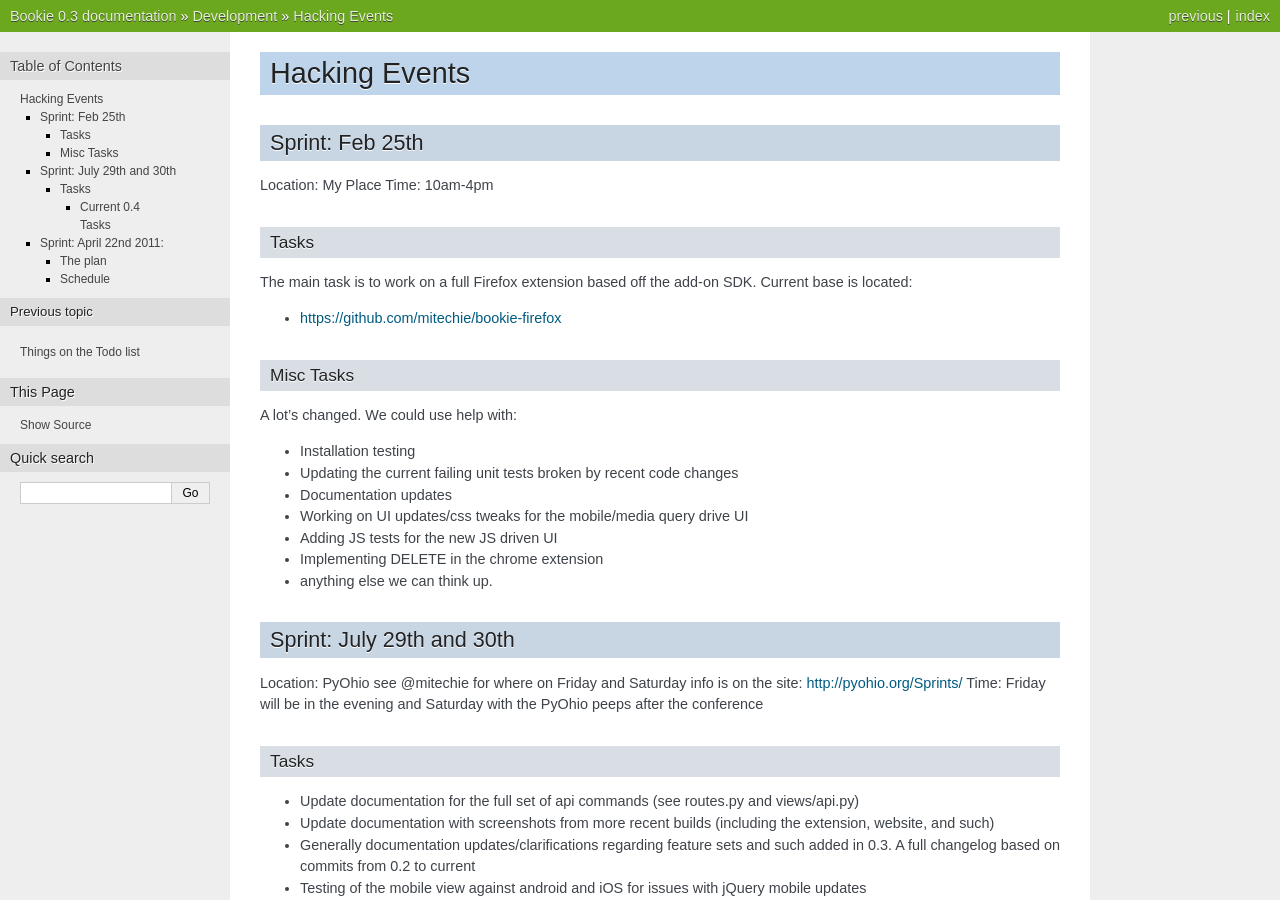
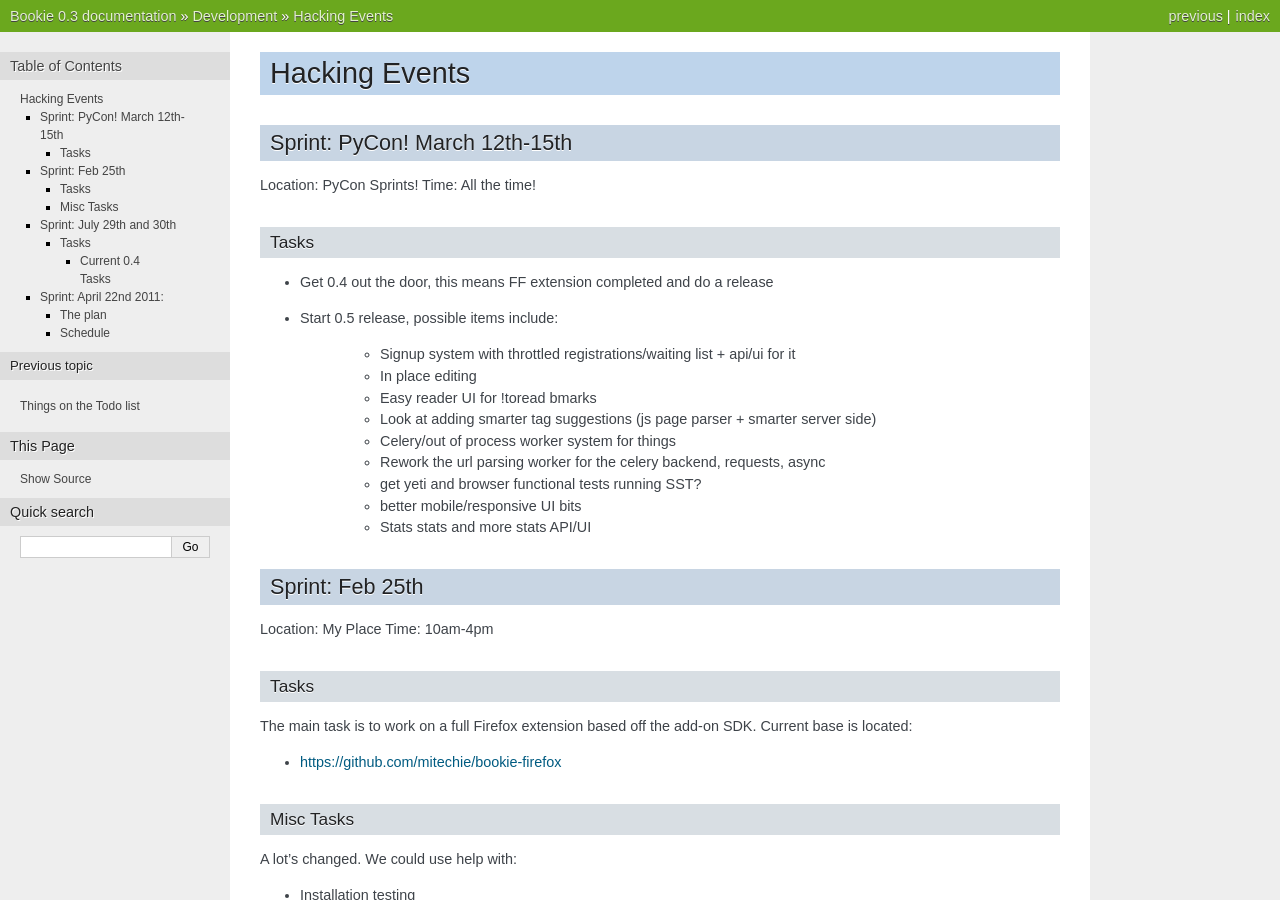
Before and after one commit to bookieio/Bookie, a Sphinx documentation site: the page built from docs/events.rst, in a window 1280 px wide and 900 px high. Built offline with Sphinx 7.4.7, drawn with Linux system fonts in a browser that asks for light colours.

Commit message:
Add pycon sprint task list and ideas

```diff
--- a/docs/events.rst
+++ b/docs/events.rst
@@ -1,6 +1,27 @@
 =============================
 Hacking Events
 =============================
+
+Sprint: PyCon! March 12th-15th
+--------------------------------
+Location: PyCon Sprints!
+Time: All the time!
+
+Tasks
+~~~~~~
+- Get 0.4 out the door, this means FF extension completed and do a release
+- Start 0.5 release, possible items include:
+
+    - Signup system with throttled registrations/waiting list + api/ui for it
+    - In place editing
+    - Easy reader UI for !toread bmarks
+    - Look at adding smarter tag suggestions (js page parser + smarter server
+      side)
+    - Celery/out of process worker system for things
+    - Rework the url parsing worker for the celery backend, requests, async
+    - get yeti and browser functional tests running SST?
+    - better mobile/responsive UI bits
+    - Stats stats and more stats API/UI
 
 Sprint: Feb 25th
 -----------------
```
Also changed, not shown: 1 other file.
